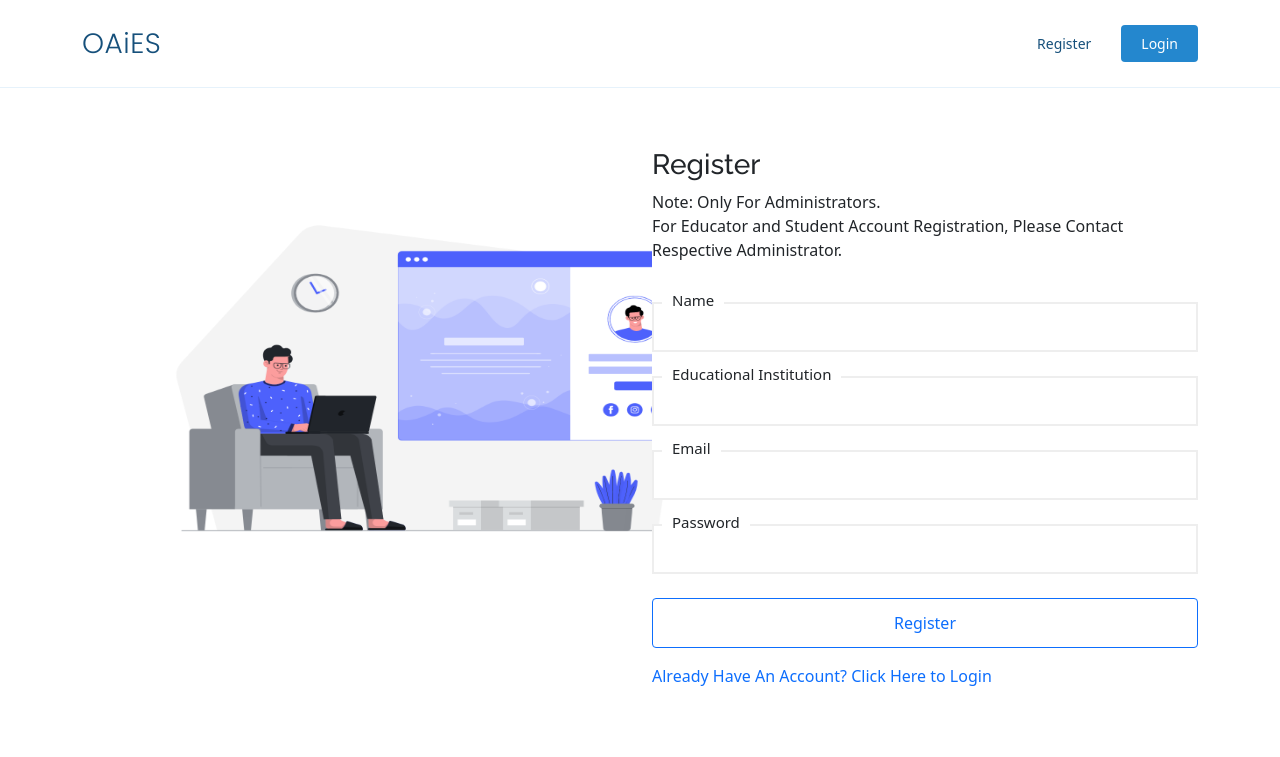
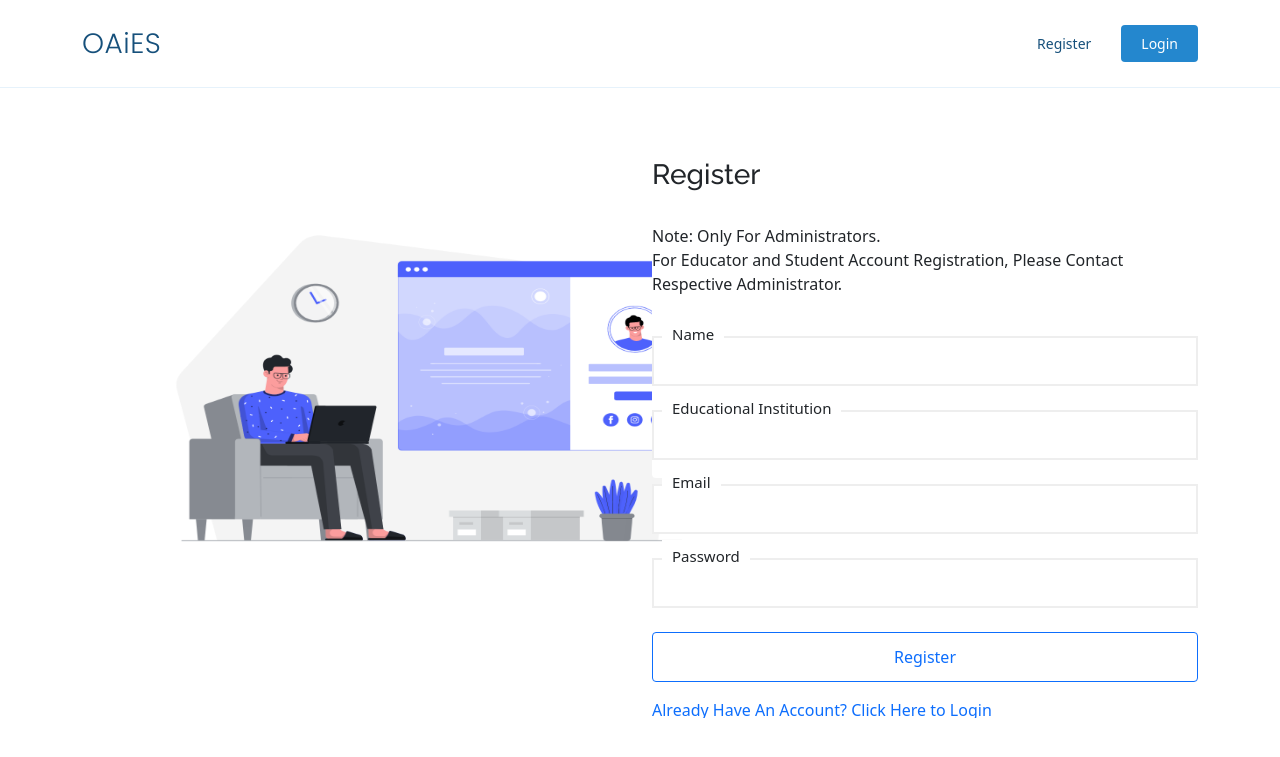
Before and after one commit to RichelleT/Education-System-in-Django, a Django app: page /register/ in a window 1280 px wide. Shown: the top 757 px of the page. Run offline with Django 3.2, Linux system fonts and the light colour scheme; some libraries are stand-ins or nearby versions.

Commit message:
change section size / ori 80px

```diff
--- a/static/css/main.css
+++ b/static/css/main.css
@@ -385,7 +385,7 @@ End of Body
 Body Styling
 */
 section {
-  padding: 100px 0;
+  padding: 110px 0;
   overflow: hidden;
 }
 
--- a/templates/registerAdmin.html
+++ b/templates/registerAdmin.html
@@ -14,7 +14,7 @@
                 <div class="card " id="form1">
                     <div class="form-data">
                         <h3>Register</h3>
-                        {% comment %} <br/> {% endcomment %}
+                        <br/>
                         <p>Note: Only For Administrators. <br/>For Educator and Student Account Registration, Please Contact Respective Administrator.</p>
                         <br/>
                         <div class="forms-inputs mb-4"> <span>Name</span> <input class="w-100" autocomplete="off" type="text"></div>
```
